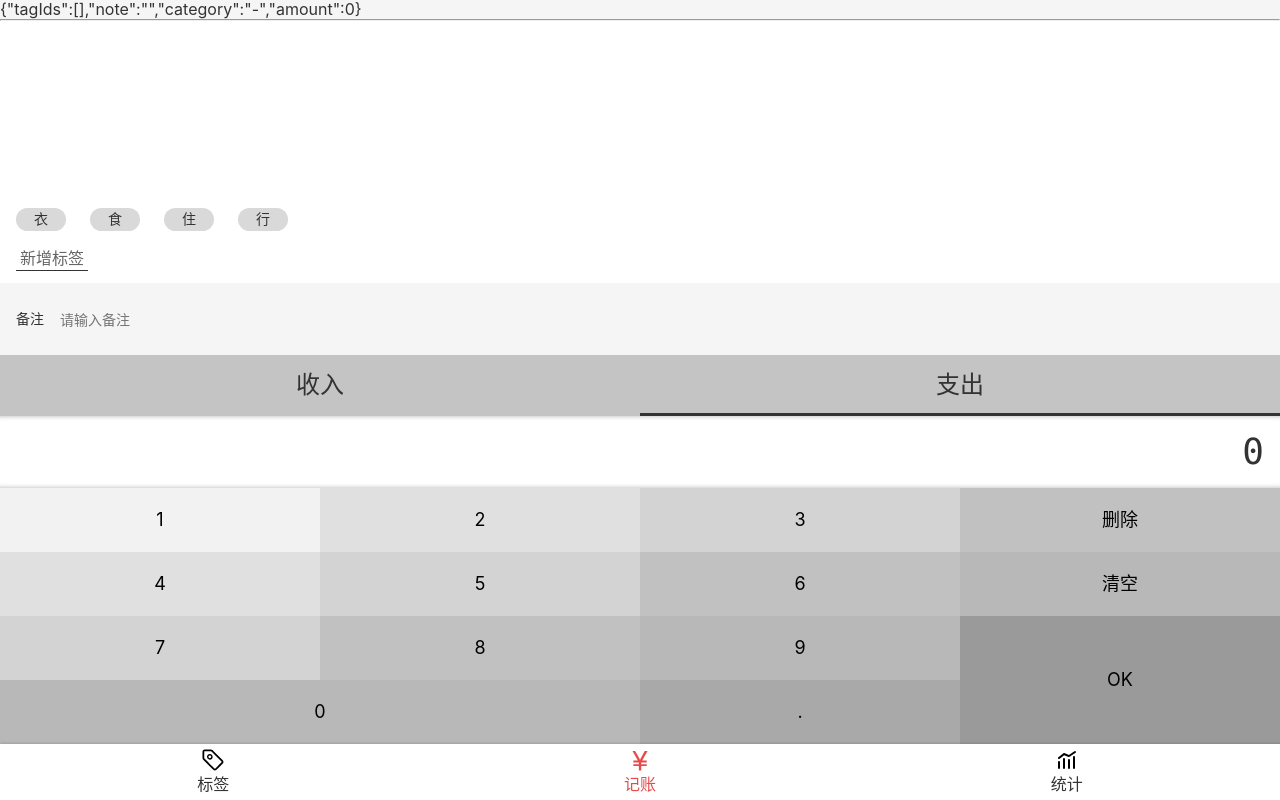
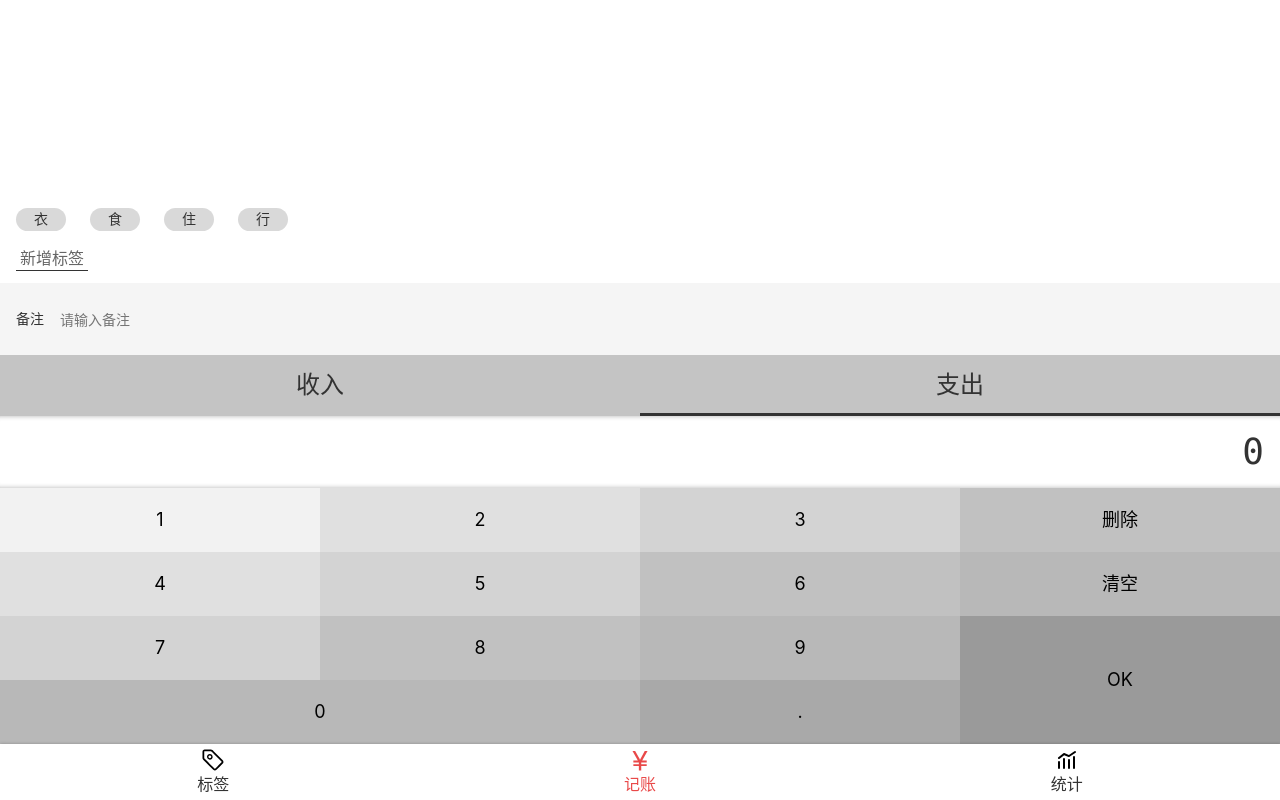
Before and after one commit to shangjingfan/MoneyMemory-React, a React app: page /#/money in a window 1280 px wide. Built offline with nearby package versions, Linux system fonts and the light colour scheme.

Commit message:
删除无用代码

```diff
--- a/src/Tag.tsx
+++ b/src/Tag.tsx
@@ -29,7 +29,6 @@ const InputWrapper = styled.div`
 
 const Tag: React.FC = () => {
   const {findTag, updateTag, deleteTag} = useTags();
-  console.log('useTags---Tag.tsx')
   let {id} = useParams<Params>();
   const tag = findTag(parseInt(id));
   const tagContent = () => (
--- a/src/lib/createId.tsx
+++ b/src/lib/createId.tsx
@@ -2,7 +2,6 @@ let id = parseInt(window.localStorage.getItem('idMax') || '0');
 const createId = (): number => {
   id += 1;
   window.localStorage.setItem('idMax', JSON.stringify(id));
-  console.log('id变为', id);
   return id;
 };
 export {createId};
--- a/src/views/Money.tsx
+++ b/src/views/Money.tsx
@@ -36,8 +36,6 @@ function Money(){
 
   return (
     <MyLayout className="xxx">
-      {JSON.stringify(selected)}
-      <hr/>
       <TagsSection value={selected.tagIds}
                    onChange={tagIds => onChange({tagIds})}
       />
```
